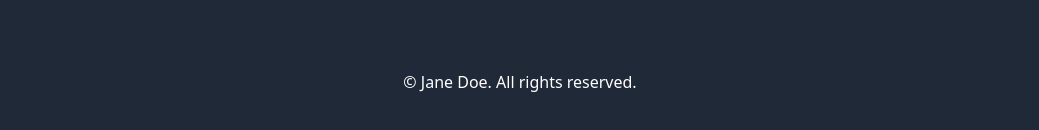
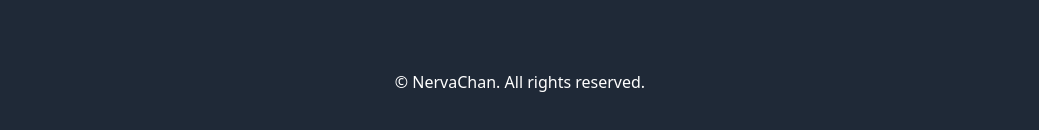
Before and after one commit to nervachan/nervachan.github.io, a Vue app: page / in a window 1280 px wide. Shown: the part 3587-3717 px from the top of the page, without its empty margins (120-1159 px from the left). Built offline with nearby package versions, Linux system fonts and the light colour scheme.

Commit message:
for gh deployment

```diff
--- a/package.json
+++ b/package.json
@@ -6,7 +6,8 @@
   "scripts": {
     "dev": "vite",
     "build": "vite build",
-    "preview": "vite preview"
+    "preview": "vite preview",
+    "deploy": "gh-pages -d dist"
   },
   "dependencies": {
     "vue": "^3.5.18"
@@ -14,6 +15,7 @@
   "devDependencies": {
     "@vitejs/plugin-vue": "^6.0.1",
     "autoprefixer": "^10.4.21",
+    "main": "^1000.0.1",
     "postcss": "^8.5.6",
     "tailwindcss": "^3.4.17",
     "vite": "^7.1.2"
--- a/src/App.vue
+++ b/src/App.vue
@@ -203,7 +203,7 @@
 
 <!-- FOOTER -->
 <footer class="py-8 bg-gray-800 text-white text-center">
-    <p>&copy; <span id="year"></span> Jane Doe. All rights reserved.</p>
+    <p>&copy; <span id="year"></span> NervaChan. All rights reserved.</p>
 </footer>
 
 </div>
--- a/vite.config.js
+++ b/vite.config.js
@@ -4,4 +4,5 @@
 // https://vite.dev/config/
 export default defineConfig({
   plugins: [vue()],
+  base: '/nervachan.github.io/'
 })
```
Also changed, not shown: 1 other file (tests, documents, lock files or other folders).
